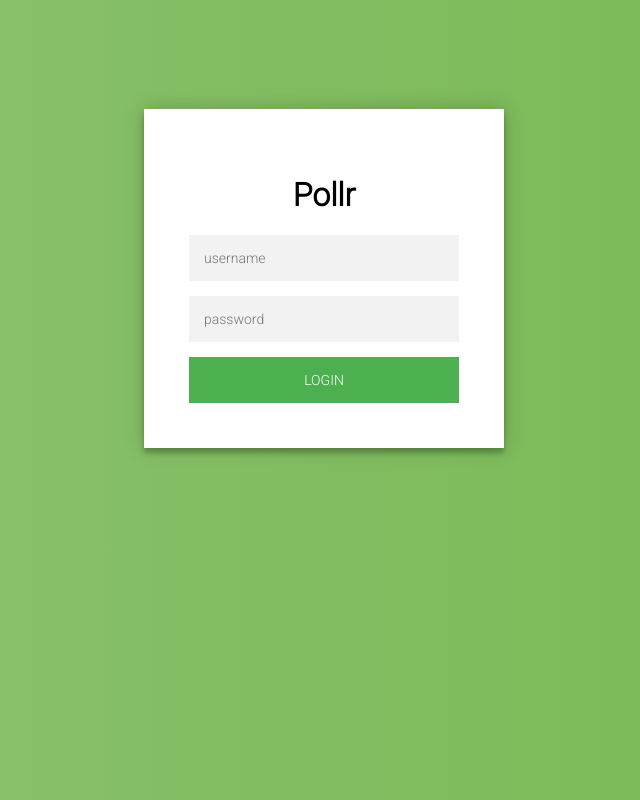
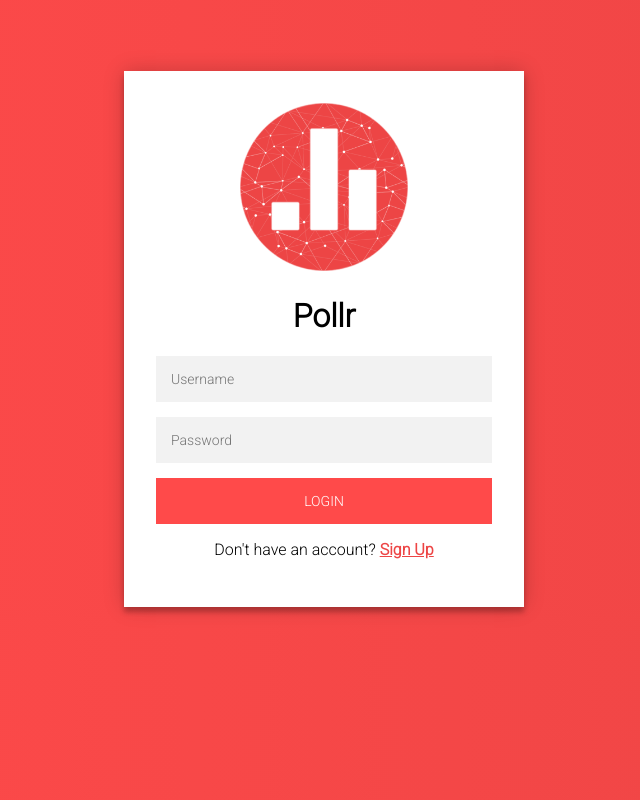
Before and after one commit to saarthak24/Pollr, a Flask app: page / in a window 1280 px wide. Shown: the whole page, without its empty margins (316-956 px from the left). Run offline with Flask 2, Linux system fonts and the light colour scheme; some libraries are stand-ins or nearby versions.

Commit message:
Login page formatting

```diff
--- a/dashboard/static/index.css
+++ b/dashboard/static/index.css
@@ -1,17 +1,16 @@
 @import url(https://fonts.googleapis.com/css?family=Roboto:300);
 
 .login-page {
-  width: 360px;
-  padding: 8% 0 0;
+  width: 25em;
+  padding: 5% 0 0;
   margin: auto;
 }
 .form {
   position: relative;
   z-index: 1;
   background: #FFFFFF;
-  max-width: 360px;
-  margin: 0 auto 100px;
-  padding: 45px;
+  max-width: 25em;
+  padding: 2em;
   text-align: center;
   box-shadow: 0 0 20px 0 rgba(0, 0, 0, 0.2), 0 5px 5px 0 rgba(0, 0, 0, 0.24);
 }
@@ -30,7 +29,7 @@
   font-family: "Roboto", sans-serif;
   text-transform: uppercase;
   outline: 0;
-  background: #4CAF50;
+  background: #FF4A4A;
   width: 100%;
   border: 0;
   padding: 15px;
@@ -41,7 +40,7 @@
   cursor: pointer;
 }
 .form button:hover,.form button:active,.form button:focus {
-  background: #43A047;
+  background: #e62828;
 }
 .form .message {
   margin: 15px 0 0;
@@ -49,7 +48,7 @@
   font-size: 12px;
 }
 .form .message a {
-  color: #4CAF50;
+  color: #e62828;
   text-decoration: none;
 }
 .form .register-form {
@@ -71,7 +70,6 @@
   text-align: center;
 }
 .container .info h1 {
-  margin: 0 0 15px;
   padding: 0;
   font-size: 36px;
   font-weight: 300;
@@ -89,12 +87,24 @@
   color: #EF3B3A;
 }
 body {
-  background: #76b852; /* fallback for old browsers */
-  background: -webkit-linear-gradient(right, #76b852, #8DC26F);
-  background: -moz-linear-gradient(right, #76b852, #8DC26F);
-  background: -o-linear-gradient(right, #76b852, #8DC26F);
-  background: linear-gradient(to left, #76b852, #8DC26F);
+  background: #ed4545; /* fallback for old browsers */
+  background: -webkit-linear-gradient(right, #ed4545, #FF4A4A);
+  background: -moz-linear-gradient(right, #ed4545, #FF4A4A);
+  background: -o-linear-gradient(right, #ed4545, #FF4A4A);
+  background: linear-gradient(to left, #ed4545, #FF4A4A);
   font-family: "Roboto", sans-serif;
   -webkit-font-smoothing: antialiased;
   -moz-osx-font-smoothing: grayscale;
 }
+
+.logo {
+    width: auto;
+    height: auto;
+    max-height: 50%;
+    max-width: 50%;
+}
+
+p a {
+    color: #ed4545;
+    text-decoration: underline;
+}
--- a/dashboard/templates/index.html
+++ b/dashboard/templates/index.html
@@ -1,7 +1,7 @@
 <!DOCTYPE html>
 <html>
 <head>
-    <title>Pollr</title>
+    <title>Sign In</title>
     <link rel= "stylesheet" type= "text/css" href= "{{ url_for('static',filename='index.css') }}">
     <script
       src="https://code.jquery.com/jquery-3.2.1.js"
@@ -13,11 +13,13 @@
 <body>
   <div class="login-page">
     <div class="form">
+    <img src="{{ url_for('static',filename='img/Logo.png') }}" alt="Logo" class="logo">
       <h1>Pollr</h1>
       <form class="login-form" action="." method="post">
-        <input type="text" name = "username" placeholder="username"/>
-        <input type="password" name = "password" placeholder="password"/>
+        <input type="text" name = "username" placeholder="Username"/>
+        <input type="password" name = "password" placeholder="Password"/>
         <button>login</button>
+        <p>Don't have an account? <span><b><a href="">Sign Up</a></b></span></p>
       </form>
     </div>
   </div>
```
Also changed, not shown: dashboard/app.py (line endings or trailing spaces), dashboard/static/img/Logo.png (added).
